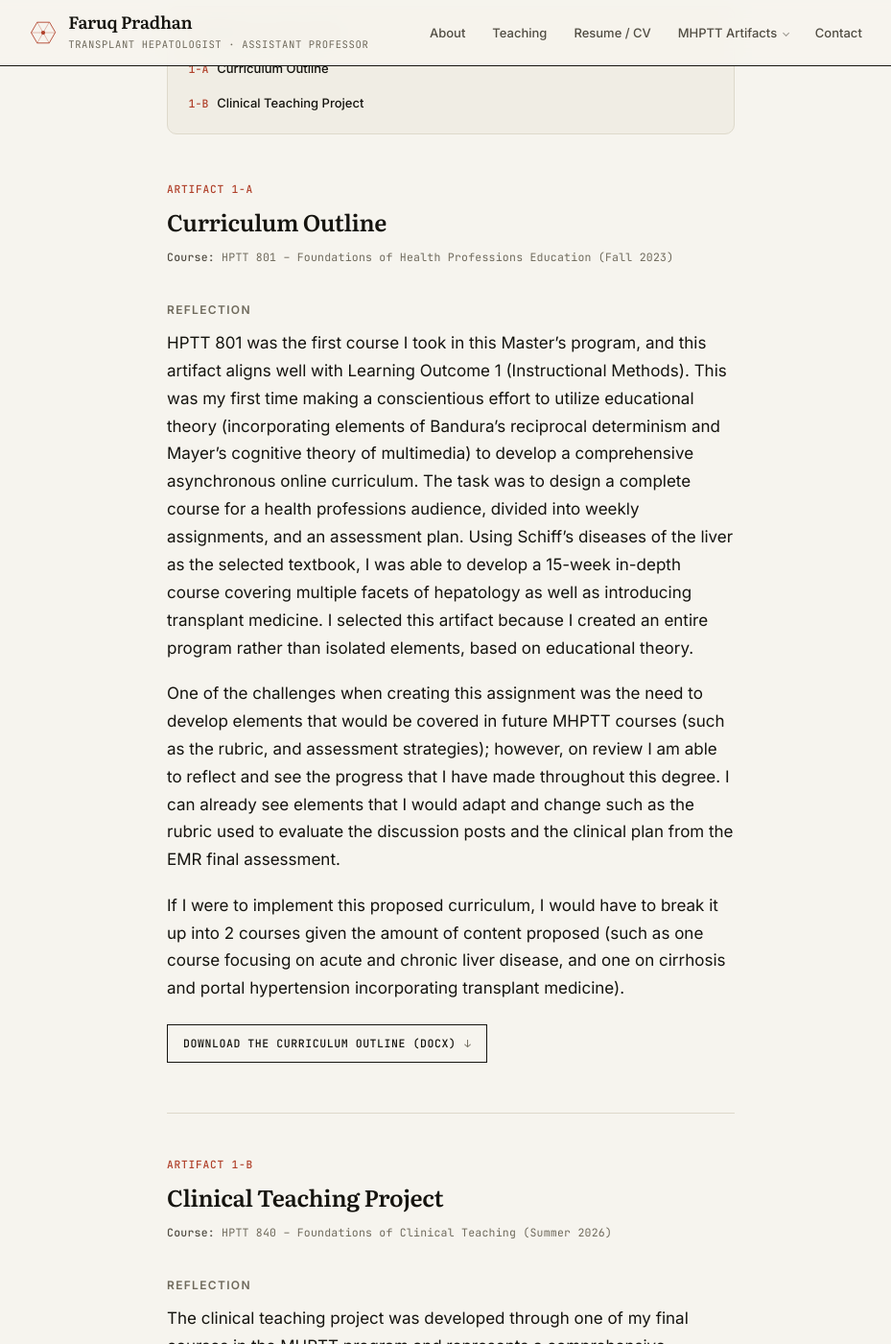
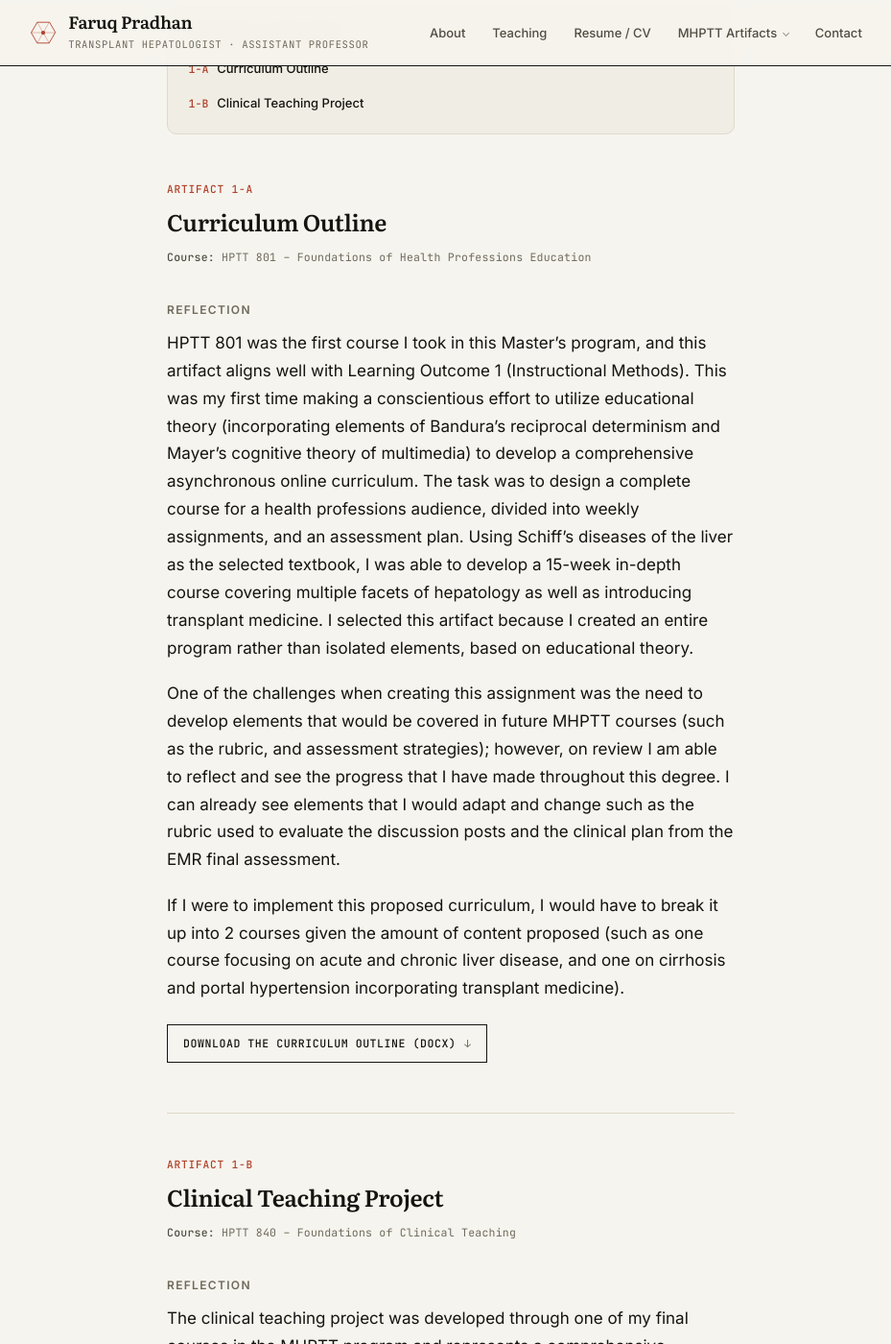
Before and after one commit to fpradhan/fpradhan.github.io, a Jekyll site: the page built from _competencies/1-instructional-methods.md, in a window 1280 px wide and 1400 px high, scrolled down 368 px. Shown: the whole window at 96% size, without its empty margins (170-1099 px from the left). Built offline with Jekyll 4.4.1, drawn with Linux system fonts in a browser that asks for light colours.

Commit message:
Match Crow's course line format on all four artifacts
Her artifacts all read "Course: HPTT 8XX – Full Course Title" with no
term or year, so the parenthetical is dropped from 1-A, 1-B, 2-A and
2-B. Separator and label were already the same.

The semester no longer appears anywhere on the site; the course field in
each artifact's front matter still holds the code, and is not rendered.

Co-Authored-By: Claude Opus 5 <noreply@anthropic.com>
Claude-Session: https://claude.ai/code/session_01SajNJDGDkt5q5fCgsPRcNk

```diff
--- a/_competencies/1-instructional-methods.md
+++ b/_competencies/1-instructional-methods.md
@@ -29,7 +29,7 @@ statement: >-
 
 ## Curriculum Outline
 
-**Course:** HPTT 801 – Foundations of Health Professions Education (Fall 2023)
+**Course:** HPTT 801 – Foundations of Health Professions Education
 {: .meta}
 
 ### Reflection
@@ -64,7 +64,7 @@ and one on cirrhosis and portal hypertension incorporating transplant medicine).
 
 ## Clinical Teaching Project
 
-**Course:** HPTT 840 – Foundations of Clinical Teaching (Summer 2026)
+**Course:** HPTT 840 – Foundations of Clinical Teaching
 {: .meta}
 
 ### Reflection
```
Also changed, not shown: _competencies/2-innovation-in-teaching.md (+2 -2 lines).
